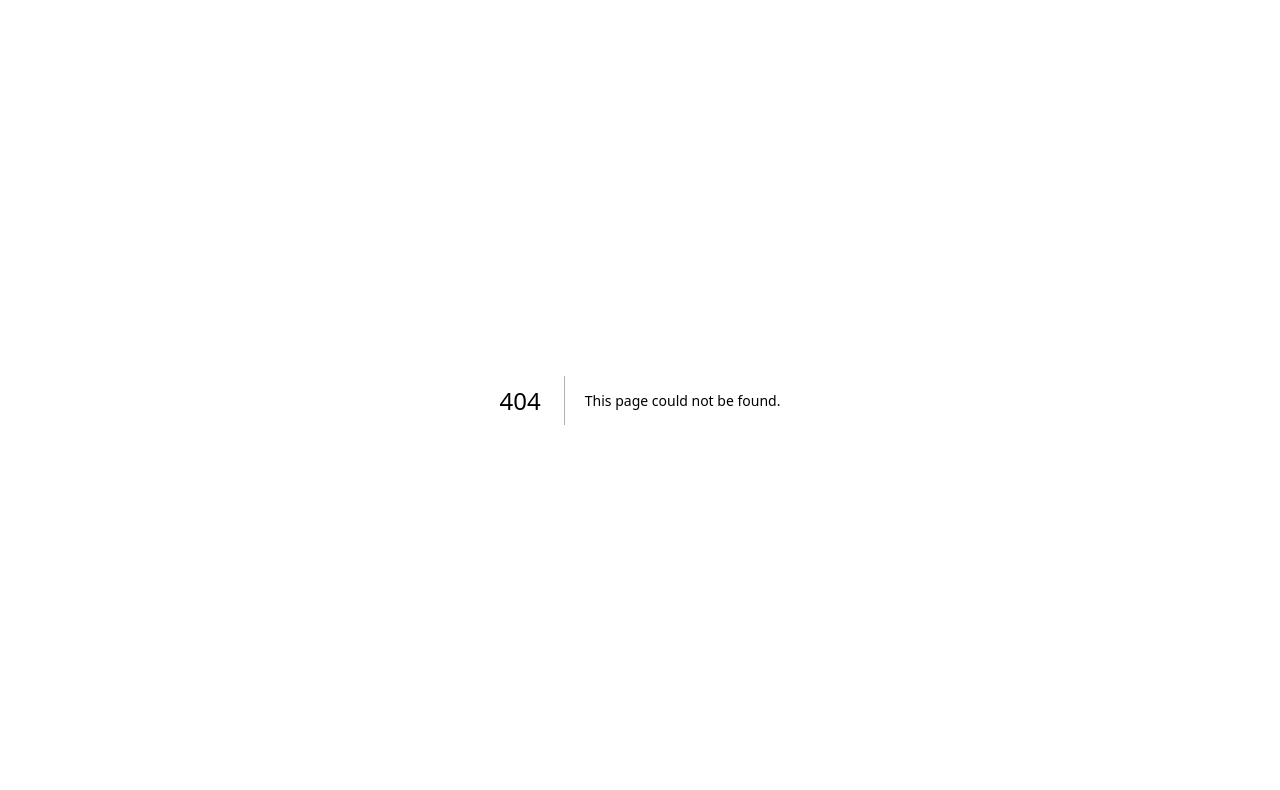
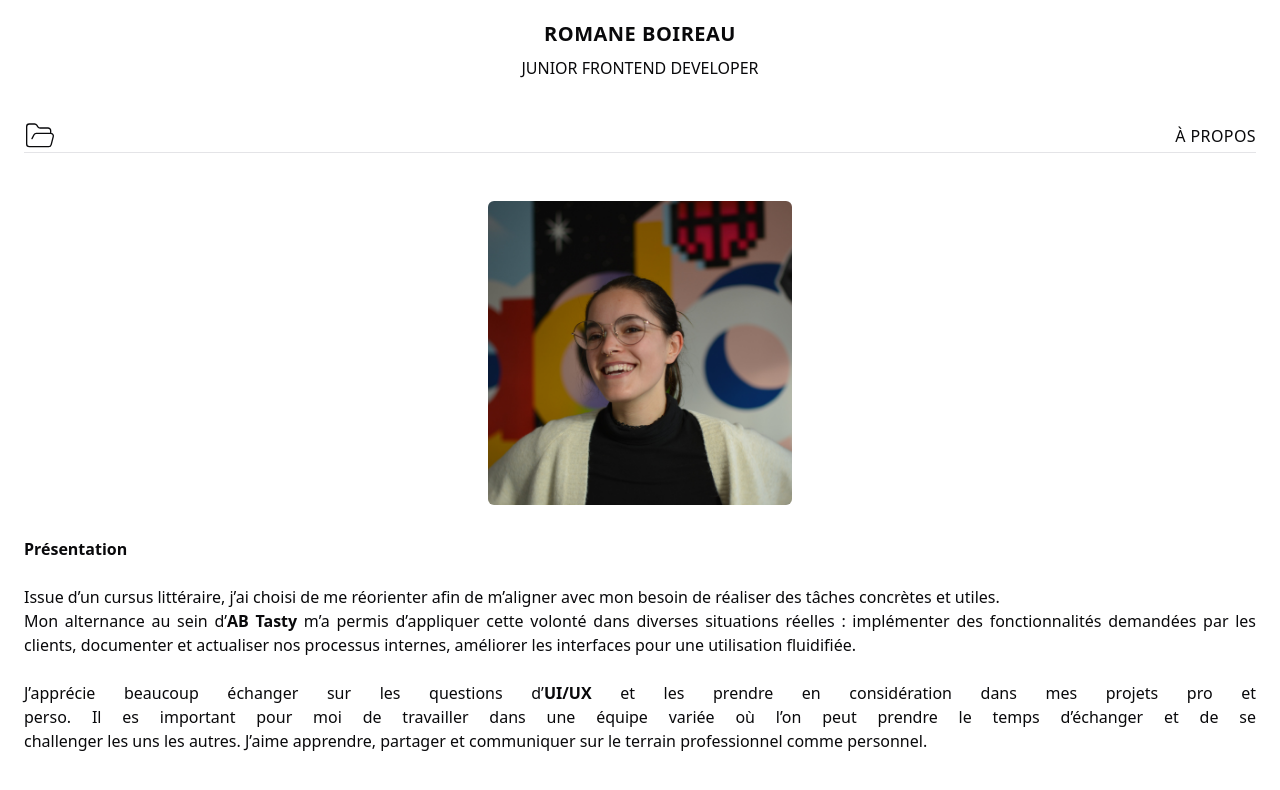
Before and after one commit to aanatema/portfolio-v2, a Next.js app: page /aboutPage in a window 1280 px wide. Before the commit this address had no page. Shown: the top 790 px of the page. Built offline with nearby package versions, Linux system fonts and the light colour scheme.

Commit message:
about page additions

```diff
--- /dev/null
+++ b/src/app/aboutPage/layout.tsx
@@ -0,0 +1,15 @@
+export default function HomepageLayout({
+	children,
+}: {
+	children: React.ReactNode;
+}) {
+	return (
+		<html lang='en'>
+			<body>
+				{/* Layout UI */}
+				{/* Place children where you want to render a page or nested layout */}
+				<main>{children}</main>
+			</body>
+		</html>
+	);
+}
--- /dev/null
+++ b/src/app/aboutPage/page.tsx
@@ -0,0 +1,56 @@
+import Image from "next/image";
+import pp from "../../../public/pp.jpg";
+import HomepageRedirection from "../components/HomepageRedirection";
+import { FolderOpen } from "lucide-react";
+
+export default function AboutLayout() {
+	return (
+		<>
+			<HomepageRedirection />
+			<main className='flex flex-col gap-2 justify-center mt-10 pr-6 pl-6'>
+				<header className='flex flex-1 items-start justify-between border-b'>
+					<FolderOpen className='h-8 w-8 shrink-0 stroke-1' />
+					<h1 className='text-left text-md font-medium tracking-wide uppercase self-center'>
+						À propos
+					</h1>
+				</header>
+				<section className='flex justify-center mt-10'>
+					<Image
+						src={pp}
+						alt='Romane Boireau photo'
+						className='rounded-sm h-38 w-38 md:h-76 md:w-76 '
+					/>
+				</section>
+				<section className=''>
+					<br />
+					<header className='font-bold'>Présentation</header>
+					<br />
+					<p className='text-balance text-justify'>
+						Issue d’un cursus littéraire, j’ai choisi de me
+						réorienter afin de m’aligner avec mon besoin de réaliser
+						des tâches concrètes et utiles.
+						<br />
+						Mon alternance au sein d’
+						<strong>AB Tasty</strong> m’a permis d’appliquer cette
+						volonté dans diverses situations réelles : implémenter
+						des fonctionnalités demandées par les clients,
+						documenter et actualiser nos processus internes,
+						améliorer les interfaces pour une utilisation
+						fluidifiée.
+					</p>
+					<br />
+					<p className='text-balance text-justify'>
+						J’apprécie beaucoup échanger sur les questions d’
+						<strong>UI/UX</strong> et les prendre en considération
+						dans mes projets pro et perso. Il es important pour moi
+						de travailler dans une équipe variée où l’on peut
+						prendre le temps d’échanger et de se challenger les uns
+						les autres. J’aime apprendre, partager et communiquer
+						sur le terrain professionnel comme personnel.
+					</p>
+					<br />
+				</section>
+			</main>
+		</>
+	);
+}
--- a/src/app/components/HomepageAccordion.tsx
+++ b/src/app/components/HomepageAccordion.tsx
@@ -8,6 +8,8 @@ import Image from "next/image";
 import pp from "../../../public/pp.jpg";
 import abtasty from "../../../public/abtasty.png";
 import { FileText, FolderIcon } from "lucide-react";
+import { Button } from "@/components/ui/button";
+import Link from "next/link";
 
 export function HomepageAccordion() {
 	return (
@@ -17,7 +19,7 @@ export function HomepageAccordion() {
 			className='w-full mt-10 pr-6 pl-6'
 			defaultValue='item-1'>
 			<AccordionItem value='item-1'>
-				<AccordionTrigger>About</AccordionTrigger>
+				<AccordionTrigger>À propos</AccordionTrigger>
 				<AccordionContent className='flex flex-col gap-4 text-balance text-justify'>
 					<section className='flex justify-center'>
 						<Image
@@ -28,7 +30,7 @@ export function HomepageAccordion() {
 					</section>
 
 					<section>
-						<header className='font-bold'>TL:DR</header>
+						<header className='font-bold'>Intro</header>
 						<p className='tracking-[3] text-start uppercase'>
 							[Open to work] / [Nantes]
 						</p>
@@ -39,36 +41,11 @@ export function HomepageAccordion() {
 							Orientée front mais toujours volontaire pour élargir
 							le champ de mes compétences.
 						</p>
-					</section>
-
-					<section>
-						<header className='font-bold'>Présentation</header>
-						<br />
-						<p>
-							Issue d’un cursus littéraire, j’ai choisi de me
-							réorienter afin de m’aligner avec mon besoin de
-							réaliser des tâches concrètes et utiles.
-							<br />
-							Mon alternance au sein d’
-							<strong>AB Tasty</strong> m’a permis d’appliquer
-							cette volonté dans diverses situations réelles :
-							implémenter des fonctionnalités demandées par les
-							clients, documenter et actualiser nos processus
-							internes, améliorer les interfaces pour une
-							utilisation fluidifiée.
-						</p>
-						<br />
-						<p>
-							J’apprécie beaucoup échanger sur les questions d’
-							<strong>UI/UX</strong> et les prendre en
-							considération dans mes projets pro et perso. Il es
-							important pour moi de travailler dans une équipe
-							variée où l’on peut prendre le temps d’échanger et
-							de se challenger les uns les autres. J’aime
-							apprendre, partager et communiquer sur le terrain
-							professionnel comme personnel.
-						</p>
-						<br />
+						<section className='flex align-end'>
+							<Link href='/aboutPage'>
+								<Button>En savoir plus</Button>
+							</Link>
+						</section>
 					</section>
 				</AccordionContent>
 			</AccordionItem>
--- a/src/app/homepage/page.tsx
+++ b/src/app/homepage/page.tsx
@@ -1,6 +1,12 @@
+import { HomepageAccordion } from "@/app/components/HomepageAccordion";
+import HomepageRedirection from "@/app/components/HomepageRedirection";
+
 export default function HomepageLayout() {
     return (
-        <h1>homepage</h1>
+        <>
+            <HomepageRedirection />
+            <HomepageAccordion />
+        </>
 
     )
 }
```
